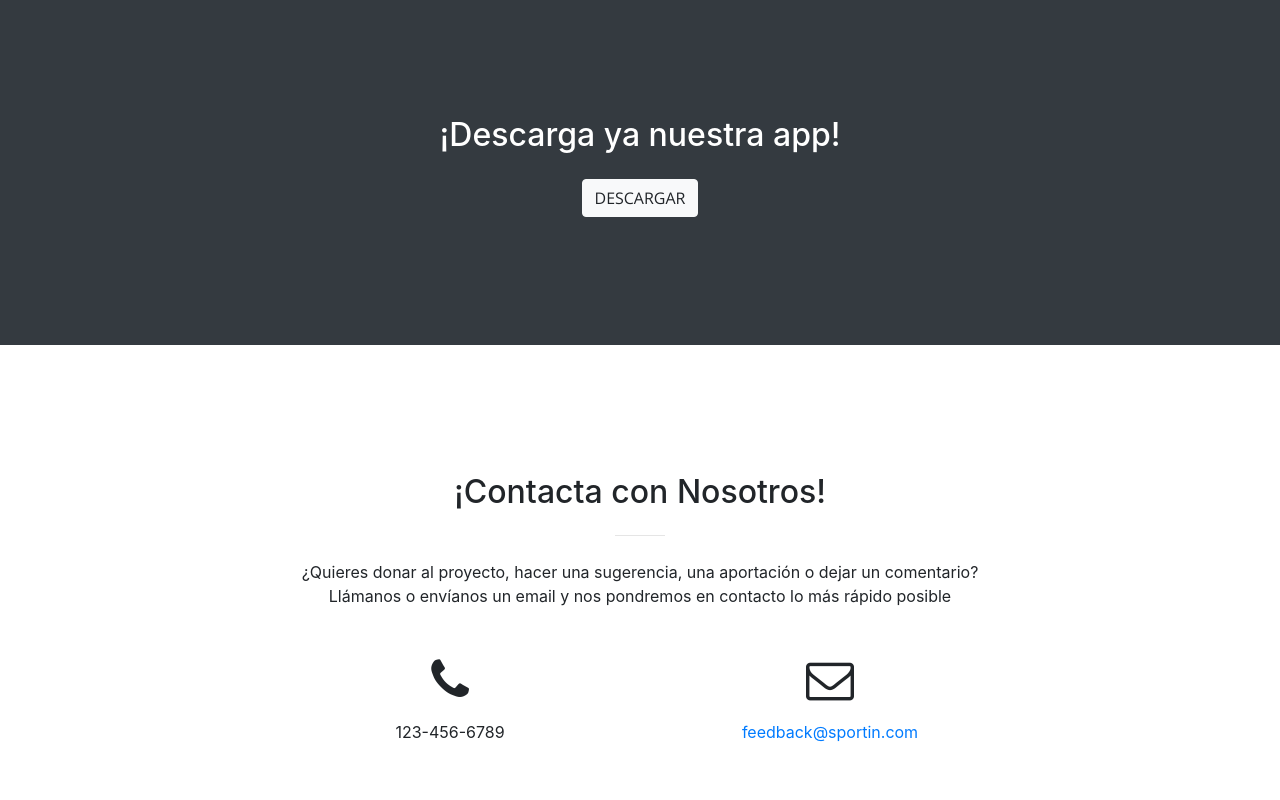
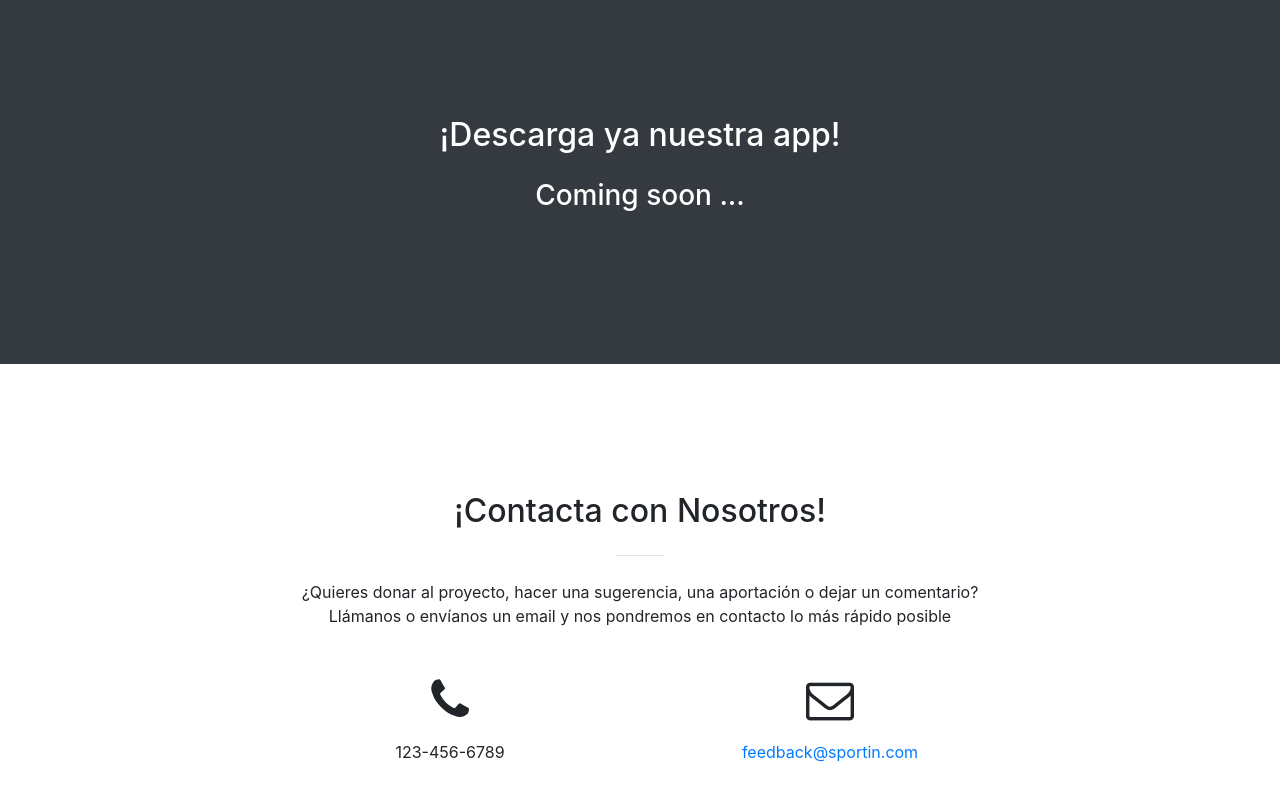
Before and after one commit to anansadiya94/SportIn-LandingPage, a website with bundled scripts: page index.html in a window 1280 px wide. Shown: the part 1906-2706 px from the top of the page. Built offline with nearby package versions, Linux system fonts and the light colour scheme.

Commit message:
coming soon

```diff
--- a/index.html
+++ b/index.html
@@ -231,7 +231,7 @@
     <section class="bg-dark text-white">
       <div class="container text-center">
         <h2 class="mb-4">¡Descarga ya nuestra app!</h2>
-        <a class="btn btn-light btn-xl sr-button" href="https://drive.google.com/open?id=1uEUdMpQGjhzB5RPZYgY_i5D1Wr3gvvRr">Descargar</a>
+        <h3 class="mb-4">Coming soon ...</h3>
       </div>
     </section>
 
```
